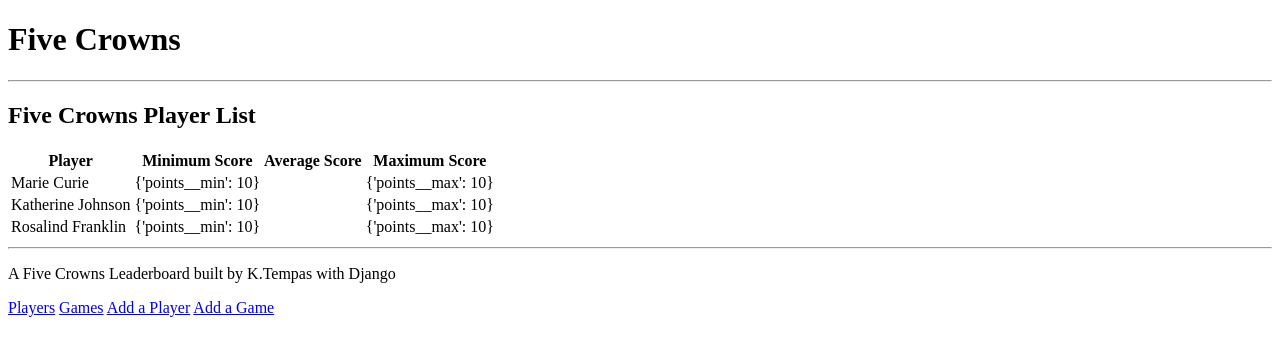
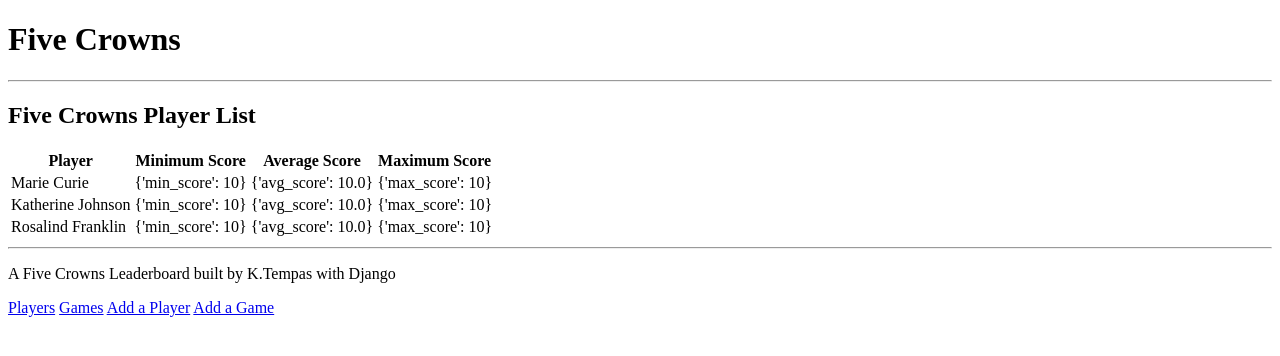
Before and after one commit to KJTempas/five_crowns, a Django app: page / in a window 1280 px wide. Shown: the top 356 px of the page. Run offline with Django 3.2, Linux system fonts and the light colour scheme; data comes from the database, SQL or seed files in the repository; tables that the repository leaves empty hold one stand-in row (values such as "Sample post"); parts of the project's set-up code (start-up, migrations or seed data) failed here and were passed over.

Commit message:
for pymntos mtg

```diff
--- a/five_crowns_scorecard/models.py
+++ b/five_crowns_scorecard/models.py
@@ -1,20 +1,34 @@
 from django.db import models
-from django.db.models import Avg
+from django.db.models import Avg, Min, Max
 
 # Create your models here.
 class Player(models.Model):
     name = models.CharField(max_length=50)
+
     #points = models.IntegerField(default=0) not needed?
     #https://stackoverflow.com/questions/2689664/get-average-from-set-of-objects-in-django
-    def average(self):
-        #get all scores for this player
-        p = Score.objects.get(player = player.id)
-        return p.rating_set.aggregate(Avg('points')).values()[0]
+    #?? put these here or in player_list method
+    # @property
+    # def avg_score(self):
+    # #     #get all scores for this player
+    # #     # p = Score.objects.get(player = player.id)
+    # #     # return p.rating_set.aggregate(Avg('points')).values()[0]
+    # #     #should this be in class Score?
+    #     return Score.objects.filter(player = player).aggregate(Avg('points'))
+
+    # @property
+    # def max_score(self):
+    #     return Score.objects.filter(player = player).aggregate(Max('points'))
+
+    # @property
+    # def min_score(self):
+    #     return Score.objects.filter(player = player).aggregate(Min('points'))
+
     #average, min and max are calculated values - use Aggregation
-    #store points as a JSON field
+
 
     def __str__(self):
-        return self.name
+        return self.name# , self.average, self.min_score, self.max_score
 
 class Game(models.Model):
     game_date= models.DateField()#(auto_now=False, auto_now_add=True)
@@ -29,6 +43,19 @@
     game = models.ForeignKey(Game, related_name= 'scores', on_delete=models.SET_NULL, null=True)#on_delete=models.CASCADE) #need to review meaning of this
     player = models.ForeignKey(Player, related_name='scores', on_delete=models.SET_NULL, null=True, blank=True)#on_delete=models.CASCADE)
     points = models.IntegerField(default=0 ) #required field
+
+    # @property
+    # def avg_score(player):
+    # #     #get all scores for this player
+    # #     # p = Score.objects.get(player = player.id)
+    # #     # return p.rating_set.aggregate(Avg('points')).values()[0]
+    # #     #should this be in class Score?
+    #     return Score.objects.filter(player = player).aggregate(Avg('points'))
+
+    # @property
+    # def min_score(self):
+    #     return Score.objects.filter(player = player).aggregate(Min('points'))
+
 
     class Meta:
         unique_together = [['game', 'player', 'points']]
--- a/five_crowns_scorecard/templates/five_crowns_scorecard/playerlist.html
+++ b/five_crowns_scorecard/templates/five_crowns_scorecard/playerlist.html
@@ -18,7 +18,7 @@
         {% for player in players %}
         <tr>
             <td>{{ player.name }}</td>
-            <td>{{ min_score }}</td>
+            <td> {{ min_score }} </td>
             <td>{{ avg_score }}</td>
             <td>{{ max_score }}</td>
          </tr>
--- a/five_crowns_scorecard/views.py
+++ b/five_crowns_scorecard/views.py
@@ -3,7 +3,7 @@
 from .models import Player, Game, Score
 from .forms import NewScoreForm, NewPlayerForm, NewGameForm
 from django.contrib import messages
-from django.db.models import Sum, Avg, Max, Min
+from django.db.models import Avg, Max, Min
 
 # Create your views here.
 def add_player(request):
@@ -37,19 +37,26 @@
 
 def player_list(request):
     players = Player.objects.all()
+
     for player in players:
+        print(player.name)
         scores = Score.objects.filter(player = player).values('points') #yields a queryset
         if scores:
-            avg_score = Score.objects.filter(player = player).aggregate(Avg('points')) #sums each users points
+            print(scores)
+            avg_score = Score.objects.filter(player = player).aggregate(avg_score=Avg('points'))
             print(avg_score)
-            min_score = Score.objects.filter(player = player).aggregate(Min('points'))
+            min_score = Score.objects.filter(player = player).aggregate(min_score=Min('points'))
             print(min_score)
-            max_score = Score.objects.filter(player = player).aggregate(Max('points'))
+            print(type(min_score)) # a dictionary
+            max_score = Score.objects.filter(player = player).aggregate(max_score=Max('points'))
             print(max_score)
+            #simpler combined aggregate but not working
+            #Score.objects.filter(player = player).aggregate(avg_score=Avg('points'), min_score =Min('points'), max_score=Max('points'))
 
+    #     #   #TODO get these to display in template correctly
+     # min, max and avg could be calculated in model  - not working that way
+    return render(request, 'five_crowns_scorecard/playerlist.html', { 'players': players,'min_score': min_score, 'avg_score': avg_score, 'max_score': max_score })
 
-    return render(request, 'five_crowns_scorecard/playerlist.html', { 'players': players ,'min_score': min_score, 'average_score': avg_score, 'max_score': max_score })
-#https://stackoverflow.com/questions/8616343/django-calculate-the-sum-of-the-column-values-through-query
 
 def game_list(request):
     games = Game.objects.all()#.order_by('game_date')#filter().values()
```
